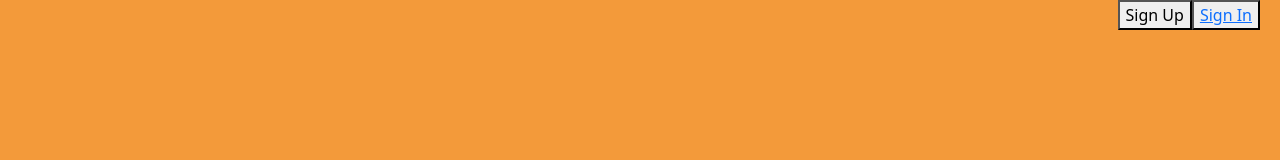
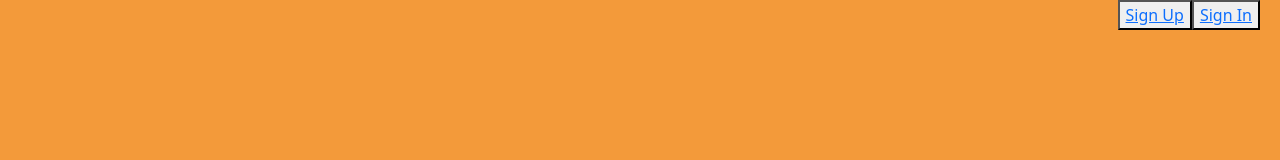
Before and after one commit to bethel-school-of-technology/team-digidames-frontend, a React (Create React App) app in the folder summareasy-react-app/: page / in a window 1280 px wide. Shown: the top 160 px of the page. Built offline with nearby package versions, Linux system fonts and the light colour scheme; data requests are answered from the project's data file.

Commit message:
Added authorization

```diff
--- a/summareasy-react-app/db.json
+++ b/summareasy-react-app/db.json
@@ -179,22 +179,6 @@
       }
     }
   ],
-  "register": [
-    {
-      "firstName": "",
-      "lastName": "",
-      "email": "",
-      "password": "",
-      "id": 1
-    },
-    {
-      "firstName": "J",
-      "lastName": "M",
-      "email": "jm@gmail.com",
-      "password": "test1",
-      "id": 2
-    }
-  ],
   "users": [
     {
       "email": "test@gmail.com",
@@ -205,6 +189,27 @@
       "email": "jp@gmail.com",
       "password": "$2a$10$eY.54t0qD8Bt7Vk1zRM.MuuUqlqjA/2MO.UPXvgUKdpBIAL8BfMNm",
       "id": 2
+    },
+    {
+      "email": "lm@gmail.com",
+      "password": "$2a$10$tHyGDOCTzdZTQx.tTgXxue/Wq3vIGyjdikqx1d6wjJnOwNuW5ZxJi",
+      "firstName": "Leah",
+      "lastName": "Menos",
+      "id": 3
+    },
+    {
+      "email": "sj@mail.com",
+      "password": "$2a$10$7faB/xP1Yg9XYevWFf0Tcutqp0gbvzVKM.bXFCvG8NbXPmBKbIHZW",
+      "firstName": "ss",
+      "lastName": "jj",
+      "id": 4
+    },
+    {
+      "email": "jj@fakemail.com",
+      "password": "$2a$10$AM.tF29ztq7LiHG2pWQajuo2/FdtqEAJpFQBWQGIcnTu8A9uhJ9QG",
+      "firstName": "jj",
+      "lastName": "jj",
+      "id": 5
     }
   ],
   "BookReports": [
--- /dev/null
+++ b/summareasy-react-app/routes.json
@@ -0,0 +1,4 @@
+{
+    "users*": 600,
+    "BookReports*": 640
+  }
--- a/summareasy-react-app/src/App.js
+++ b/summareasy-react-app/src/App.js
@@ -140,7 +140,7 @@ function App() {
           />
 
           <Route
-            path="/Create/:bookId"
+            path="/Create"
             exact
             element={
               <CreateBookReport
--- a/summareasy-react-app/src/Components/CreateBookReport/index.js
+++ b/summareasy-react-app/src/Components/CreateBookReport/index.js
@@ -2,7 +2,7 @@ import React from 'react'
 import BookReportContext from '../../UTILS/BookReportContext';
 import { useContext } from "react";
 import axios from 'axios';
-
+import bye from '../../images/bye.png'
 
 const CreateBookReport = () => {
 
@@ -11,8 +11,11 @@ const CreateBookReport = () => {
     return (
         <div>
             <div className='header'>
+            <div className='signout' >
+                       <a href={`/`} > <img src={bye} alt='' height={150} width={150}/></a>
+                    </div>
+            </div>
 
-            </div>
 
             <form onSubmit={context.handleSubmit} className="form">
                 <label htmlFor="title">Title of Book</label>
@@ -50,7 +53,7 @@ const CreateBookReport = () => {
 
 
 
-            <h1>CreateBookReport Works!</h1>
+
         </div>
     )
 }
--- a/summareasy-react-app/src/Components/LandingPage/index.js
+++ b/summareasy-react-app/src/Components/LandingPage/index.js
@@ -10,7 +10,7 @@ const LandingPage = () => {
 
         <div className='buttons'>
         <button>
-            Sign Up
+            <a href={`/register`}>Sign Up</a>
         </button>
         <button >
 
--- a/summareasy-react-app/src/Components/Login/Login.js
+++ b/summareasy-react-app/src/Components/Login/Login.js
@@ -1,11 +1,13 @@
 import axios from "axios";
 import { useState } from "react";
+import { useNavigate } from "react-router-dom";
 
 
 const Login = () => {
 
     const [email, setEmail] = useState("");
     const [password, setPassword] = useState("");
+    const navigate = useNavigate();
 
     const signIn = (e) => {
         e.preventDefault();
@@ -20,9 +22,10 @@ const Login = () => {
             axios.post('http://localhost:3000/login', req).then(result => {
                 const token = result.data.accessToken;
                 localStorage.setItem('myJWT', token);
-                localStorage.setItem('userId', result.user.id);
-                localStorage.setItem('email', result.user.email);
+                localStorage.setItem('userId', result.data.user.id);
+                localStorage.setItem('email', result.data.user.email);
                 console.log(result.data);
+                navigate('/dashboard');
 
             })
         }
--- a/summareasy-react-app/src/Components/Register/index.js
+++ b/summareasy-react-app/src/Components/Register/index.js
@@ -1,5 +1,6 @@
 import axios from "axios";
 import { useState } from "react";
+import { useNavigate } from "react-router-dom";
 
 
 const Register = () => {
@@ -7,6 +8,7 @@ const Register = () => {
     const [lastName, setLastName] = useState("");
     const [email, setEmail] = useState("");
     const [password, setPassword] = useState("");
+    const navigate = useNavigate();
 
     const register = (e) => {
         e.preventDefault();
@@ -20,14 +22,15 @@ const Register = () => {
                 password
             };
 
-            axios.post('http://localhost:3000/register', req).then(result => {
+            axios.post('http://localhost:3000/users', req).then(result => {
 
                 const token = result.data.accessToken;
                 localStorage.setItem('myJWT', token);
-                localStorage.setItem('userId', result.register.id);
-                localStorage.setItem('email', result.register.email);
-                localStorage.setItem('firstName', result.register.firstName);
+                localStorage.setItem('userId', result.data.user.id);
+                localStorage.setItem('email', result.data.user.email);
+                localStorage.setItem('firstName', result.data.user.firstName);
                 console.log(result.data);
+                navigate('/dashboard');
 
             })
         }
```
